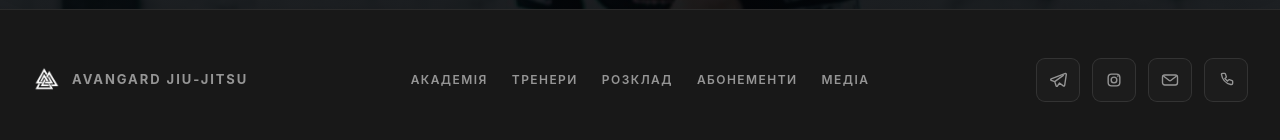
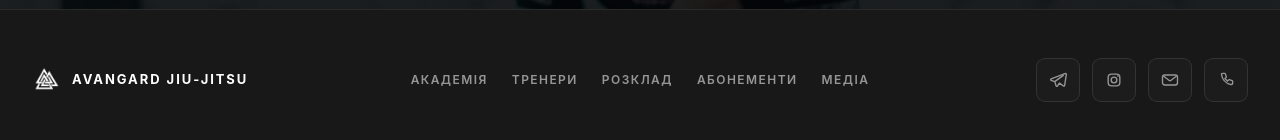
Before and after one commit to dobrodiynazar-dotcom/Avg-, a Next.js app: page / in a window 1280 px wide. Shown: the part 9362-9502 px from the top of the page. Built offline with nearby package versions, Linux system fonts and the light colour scheme.

Commit message:
Make footer brand text pure white

```diff
--- a/src/components/layout/SiteFooter.tsx
+++ b/src/components/layout/SiteFooter.tsx
@@ -89,11 +89,11 @@ export function SiteFooter() {
         <div className="flex flex-col gap-8 lg:grid lg:grid-cols-[1fr_auto_1fr] lg:items-center lg:gap-6">
           <div className="flex justify-center lg:justify-start">
             <Link
-              className="inline-flex items-center gap-3 text-[13px] font-bold uppercase tracking-[0.15em] text-[#FFFFFF] transition-colors duration-200 hover:text-[var(--color-primary)]"
+              className="inline-flex items-center gap-3 text-[13px] font-bold uppercase tracking-[0.15em] text-white transition-colors duration-200 hover:text-[var(--color-primary)]"
               href="/"
             >
               <BrandMark className="inline-flex h-7 w-7 shrink-0 items-center justify-center" />
-              <span>{academyInfo.shortName.toUpperCase()}</span>
+              <span className="text-white">{academyInfo.shortName.toUpperCase()}</span>
             </Link>
           </div>
 
```
